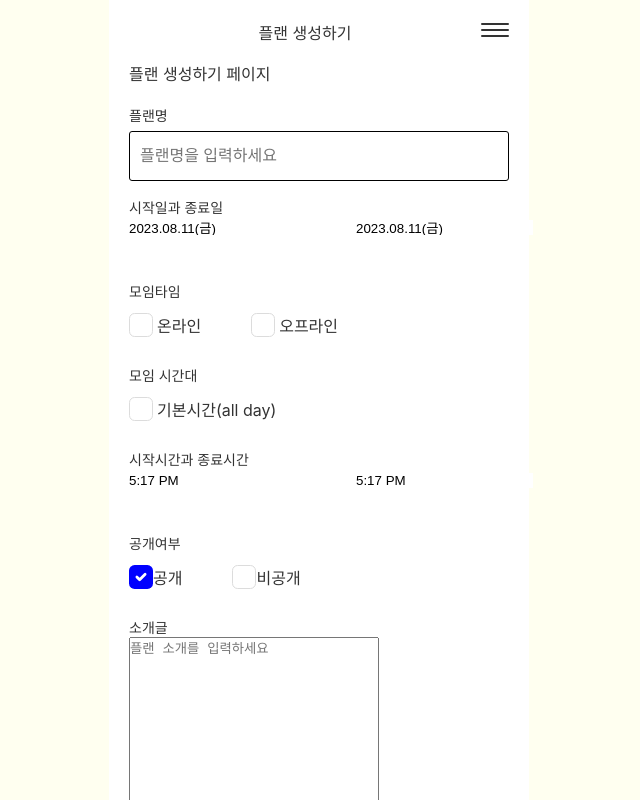
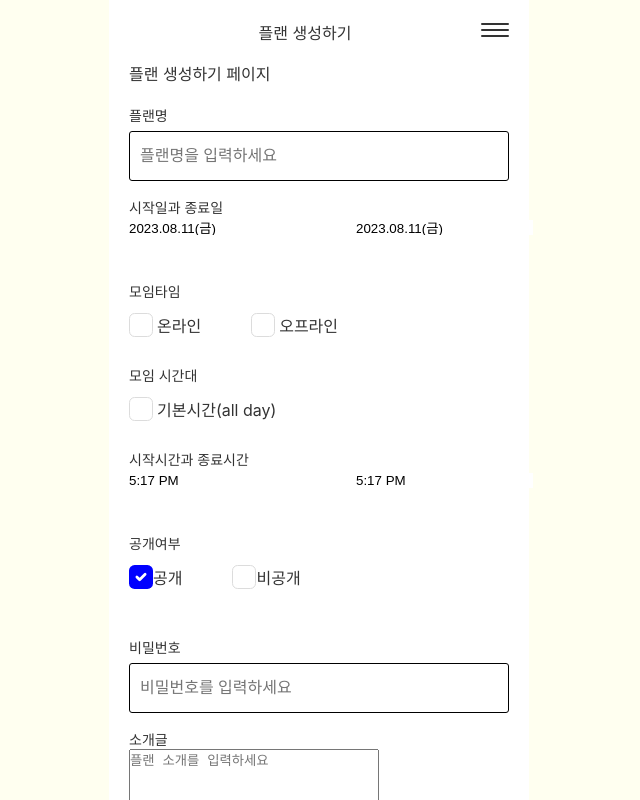
Before and after one commit to plani-power/frontend, a React (Create React App) app: page /plans/create in a window 1280 px wide. Shown: the top 800 px of the page, without its empty margins (321-961 px from the left). Built offline with nearby package versions, Linux system fonts and the light colour scheme.

Commit message:
Refactor : 플랜 생성 인터페이스 추가
useState로 플랜 생성 객체를 관리하도록 변경

```diff
--- a/src/pages/plans/createPlan.tsx
+++ b/src/pages/plans/createPlan.tsx
@@ -7,6 +7,22 @@ import DatePicker from "common/components/DatePicker";
 import SelectBox, { SelectOption } from "common/components/SelectBox";
 import Button from "common/components/Button";
 
+export interface PlanInputs {
+  //   plan_id: string;
+  plan_name: string;
+  create_name: string;
+  onoff_type: string;
+  hashtag: string;
+  is_public: boolean;
+  status: string; // 대기중/모집중/진행중
+  default_time: string;
+  start_date: string; // DATE_TIME
+  end_date: string; // DATE_TIME
+  max_member_num?: number; // -1:제한없음
+  gender: string; // null:제한x f:여성만 m:남성만
+  birth_year: string;
+  plan_pwd: string;
+}
 // style
 const InputWrapper = styled.div`
   height: 3rem;
@@ -35,13 +51,29 @@ const ButtonWrapper = styled.div`
 `;
 
 const CreatePlan = () => {
-  const [planName, setPlanName] = useState<string>("");
-  const [hashtag, setHashtag] = useState<string>("");
-  const changePlanName = (e: React.ChangeEvent<HTMLInputElement>) => {
-    setPlanName(e.target.value);
-  };
-  const changeHashtag = (e: React.ChangeEvent<HTMLInputElement>) => {
-    setHashtag(e.target.value);
+  const [planInput, setPlanInputs] = useState<PlanInputs>({
+    plan_name: "",
+    create_name: "",
+    onoff_type: "",
+    hashtag: "",
+    is_public: true,
+    status: "", // 대기중/모집중/진행중
+    start_date: "", // DATE_TIME
+    end_date: "", // DATE_TIME
+    birth_year: "",
+    default_time: "",
+    gender: "",
+    plan_pwd: "",
+    max_member_num: -1,
+  });
+
+  const handleChangeInput = (e: React.ChangeEvent<HTMLInputElement>) => {
+    console.log("handleChangeInput");
+    console.log(e.target.name);
+    console.log(e.target.value);
+    setPlanInputs((prevState) => {
+      return { ...prevState, [e.target.name]: e.target.value };
+    });
   };
 
   const [checkedItems, setCheckedItems] = useState<string[]>([]);
@@ -137,10 +169,11 @@ const CreatePlan = () => {
     <div>
       <p>플랜 생성하기 페이지</p>
       <Input
+        name="plan_name"
         type="text"
         label="플랜명"
-        value={planName}
-        onChange={changePlanName}
+        value={planInput.plan_name}
+        onChange={handleChangeInput}
         placeholder="플랜명을 입력하세요"
       />
       <StyledSpan>시작일과 종료일</StyledSpan>
@@ -195,6 +228,14 @@ const CreatePlan = () => {
       </InputWrapper>
       <StyledSpan>공개여부</StyledSpan>
       <InputWrapper>{renderPublicChecks()}</InputWrapper>
+      <Input
+        name="plan_pwd"
+        type="text"
+        label="비밀번호"
+        value={planInput.plan_pwd}
+        onChange={handleChangeInput}
+        placeholder="비밀번호를 입력하세요"
+      />
       <StyledSpan>소개글</StyledSpan>
       <StyledTextArea
         name="introduction"
@@ -208,10 +249,11 @@ const CreatePlan = () => {
         maxLength={500}
       />
       <Input
+        name="hashtag"
         type="text"
         label="해시태그"
-        value={hashtag}
-        onChange={changeHashtag}
+        value={planInput.hashtag}
+        onChange={handleChangeInput}
         placeholder="해시태그를 입력하세요"
       />
       <StyledSpan>모임지역</StyledSpan>
```
